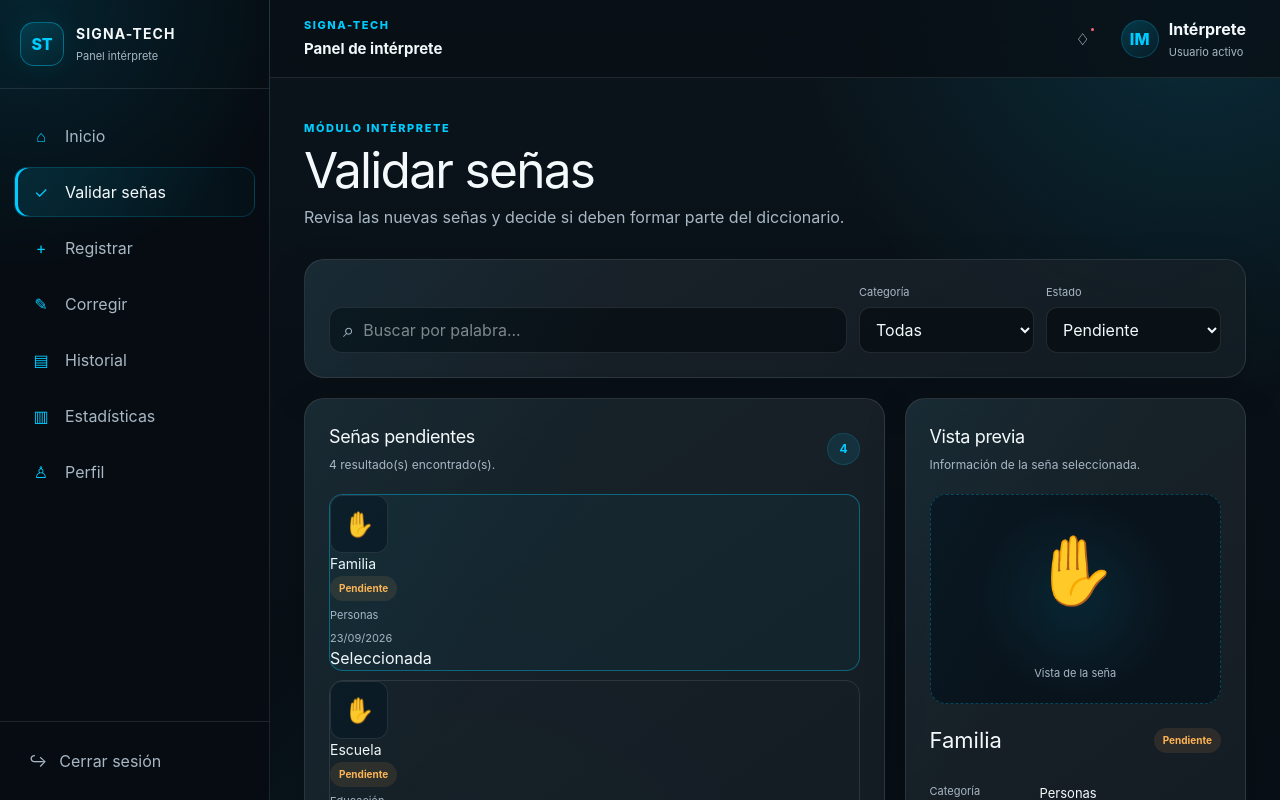
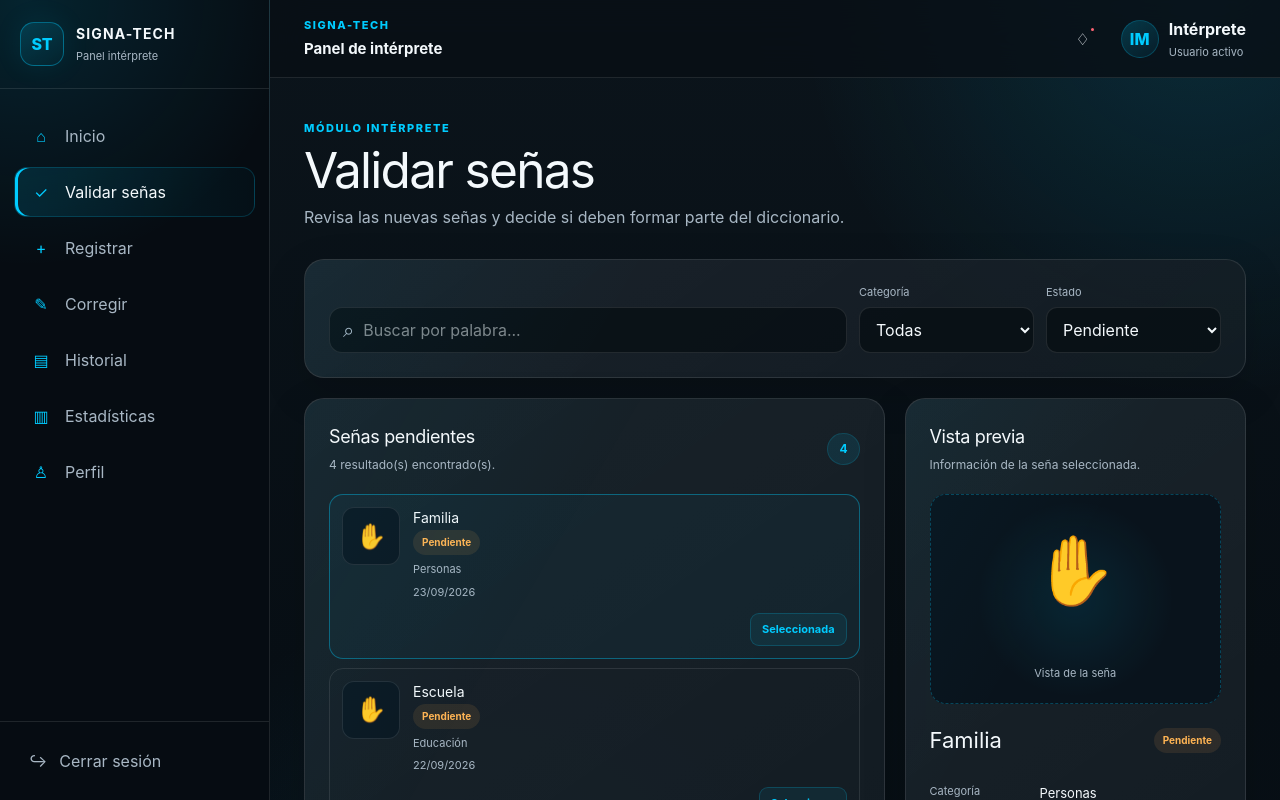
Before and after one commit to yamithmeneses122-hue/Signa-tech-App-react, a React (Vite) app: page /interprete/validar in a window 1280 px wide. Shown: the top 800 px of the page. Built offline with nearby package versions, Linux system fonts and the light colour scheme.

Commit message:
style(interpreter): update semantic sign card layout

```diff
--- a/src/styles/interpreter.css
+++ b/src/styles/interpreter.css
@@ -693,28 +693,17 @@ textarea:focus {
   background: rgba(0, 204, 255, 0.04);
 }
 
-.sign-card-button {
-  width: 100%;
-  display: flex;
+.sign-card {
+  display: grid;
+  grid-template-columns: auto 1fr;
   gap: 13px;
   padding: 12px;
-  color: var(--interpreter-text);
-  text-align: left;
-  background: transparent;
-  border: 0;
-  cursor: pointer;
-}
-
-.sign-card-button:focus-visible {
-  outline: 2px solid var(--interpreter-cyan);
-  outline-offset: 3px;
 }
 
 .sign-image-placeholder {
   display: grid;
   width: 58px;
   height: 58px;
-  flex: 0 0 58px;
   place-items: center;
   margin: 0;
   background: #0c1923;
@@ -723,9 +712,8 @@ textarea:focus {
   font-size: 25px;
 }
 
-.sign-card-button > section {
+.sign-card-content {
   min-width: 0;
-  flex: 1;
 }
 
 .sign-card h3 {
@@ -739,6 +727,27 @@ textarea:focus {
   margin: 6px 0 0;
   color: var(--interpreter-muted);
   font-size: 11px;
+}
+
+.sign-card-footer {
+  grid-column: 1 / -1;
+  display: flex;
+  justify-content: flex-end;
+}
+
+.sign-select-button {
+  padding: 7px 11px;
+  color: var(--interpreter-cyan);
+  background: rgba(0, 204, 255, 0.07);
+  border: 1px solid rgba(0, 204, 255, 0.2);
+  border-radius: 9px;
+  font-size: 11px;
+  font-weight: 700;
+  cursor: pointer;
+}
+
+.sign-select-button:hover {
+  background: rgba(0, 204, 255, 0.13);
 }
 
 .status-badge {
```
